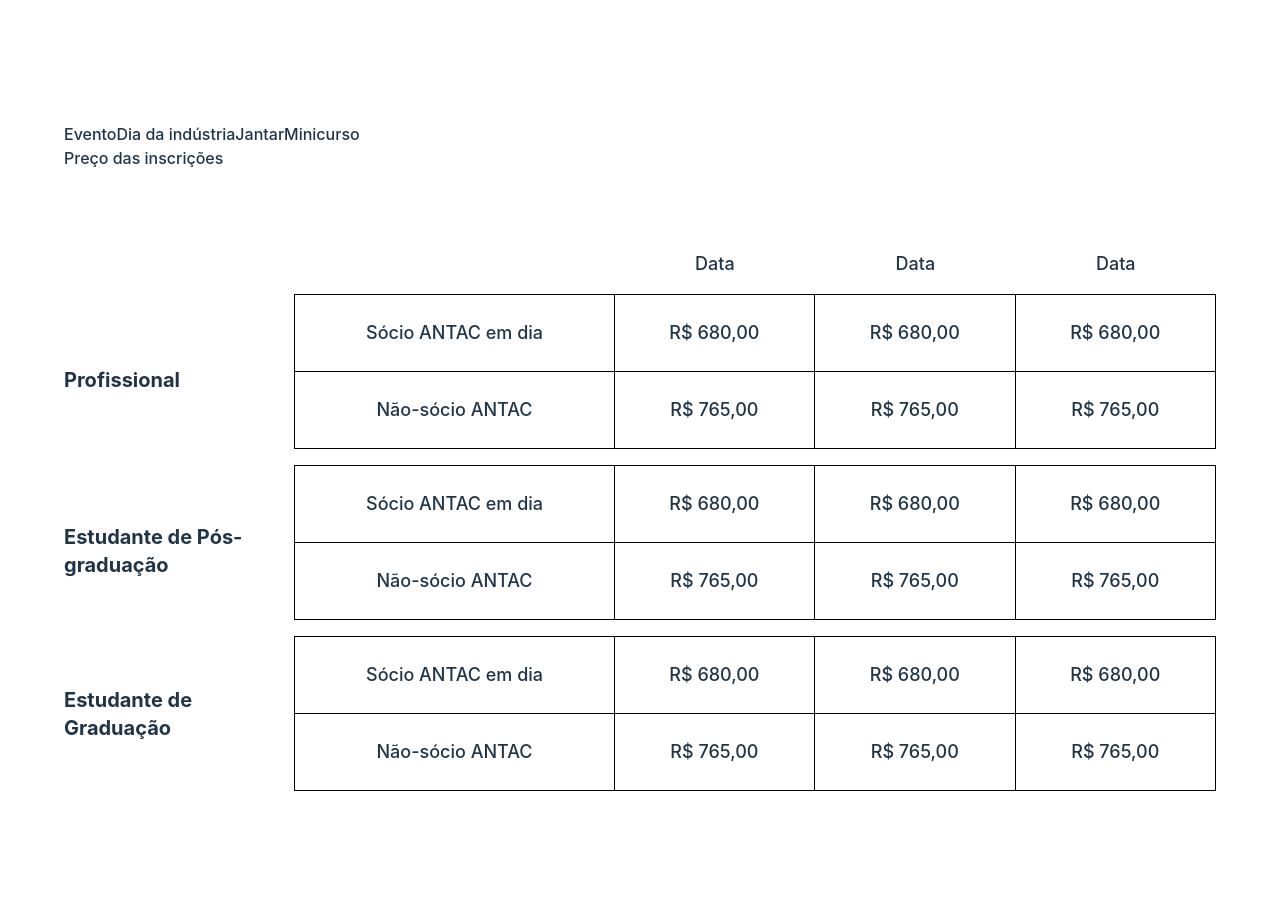
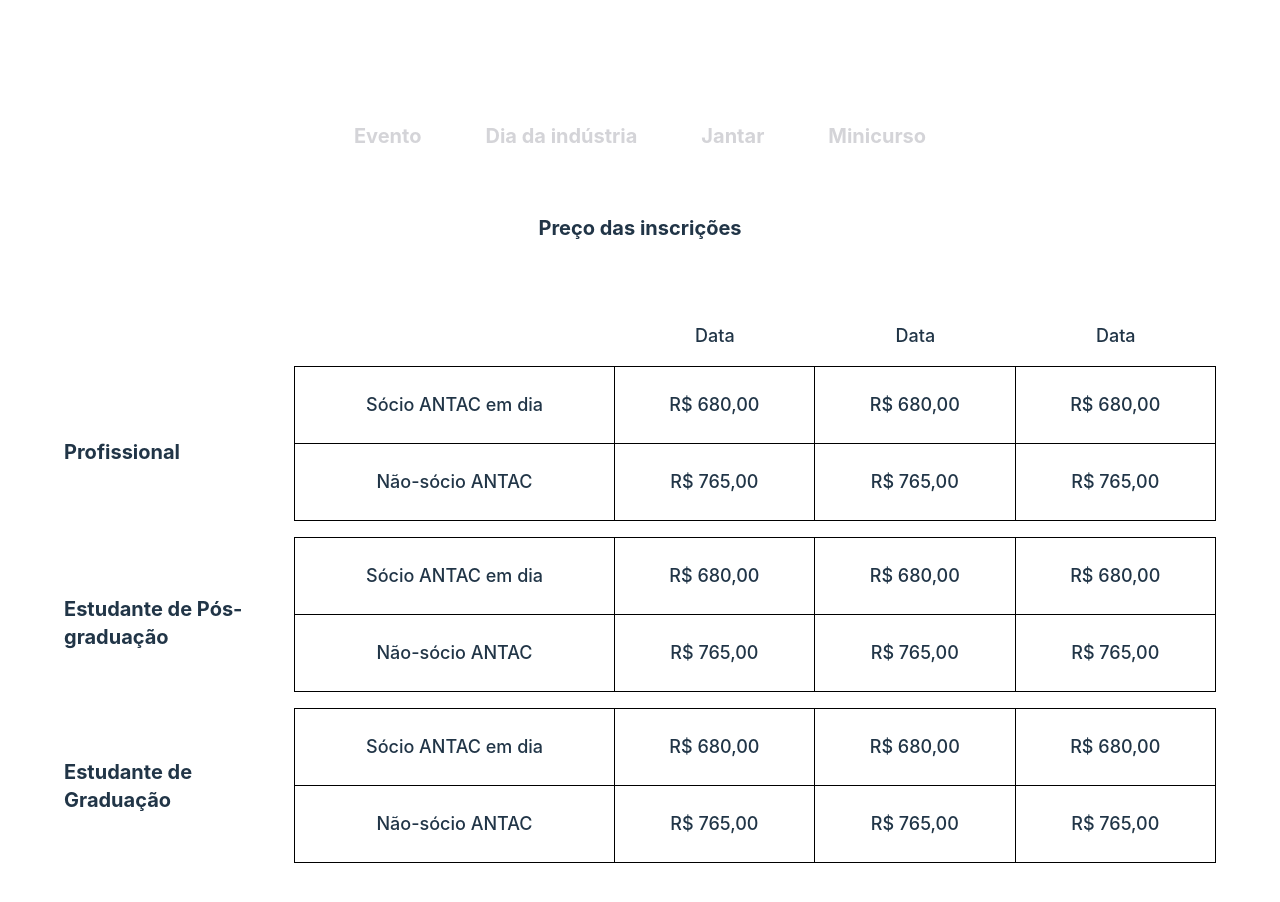
Before and after one commit to softeam-org/sibragecsbtic-web, a React (Vite) app: page /inscricoes in a window 1280 px wide. Shown: the part 1200-2102 px from the top of the page. Built offline with nearby package versions, Linux system fonts and the light colour scheme; what tailwind-nord would draw is missing.

Commit message:
Header dos preçoes estilizado

```diff
--- a/src/components/Prices.jsx
+++ b/src/components/Prices.jsx
@@ -2,27 +2,36 @@ import React from "react";
 
 function Prices() {
 
+    const [type, setType] = React.useState('Evento');
 
 
 
   return (
     <div className="text-nord0 pb-40 font-medium">
-      <div className="flex ">
-        <div>
-          <p>Evento</p>
+      <div className="flex w-100 items-center justify-center gap-16 text-xl font-bold mb-16 text-zinc-300">
+        <div
+            onClick={() => setType('Evento')}
+        >
+          <p className={`transition-all hover:text-nord0 hover:cursor-pointer ${type === 'Evento' ? 'text-nord0' : ''}`}>Evento</p>
         </div>
-        <div>
-          <p>Dia da indústria</p>
+        <div
+            onClick={() => setType('Dia da indústria')}
+        >
+          <p className={`transition-all hover:text-nord0 hover:cursor-pointer ${type === 'Dia da indústria' ? 'text-nord0' : ''}`}>Dia da indústria</p>
         </div>
-        <div>
-          <p>Jantar</p>
+        <div
+            onClick={() => setType('Jantar')}
+        >
+          <p className={`transition-all hover:text-nord0 hover:cursor-pointer ${type === 'Jantar' ? 'text-nord0' : ''}`}>Jantar</p>
         </div>
-        <div>
-          <p>Minicurso</p>
+        <div
+            onClick={() => setType('Minicurso')}
+        >
+          <p className={`transition-all hover:text-nord0 hover:cursor-pointer ${type === 'Minicurso' ? 'text-nord0' : ''}`}>Minicurso</p>
         </div>
       </div>
 
-      <div className="mb-20">
+      <div className="mb-20 text-xl w-100 flex items-center justify-center text-nord0 font-bold">
         <h2>Preço das inscrições</h2>
       </div>
 
```
